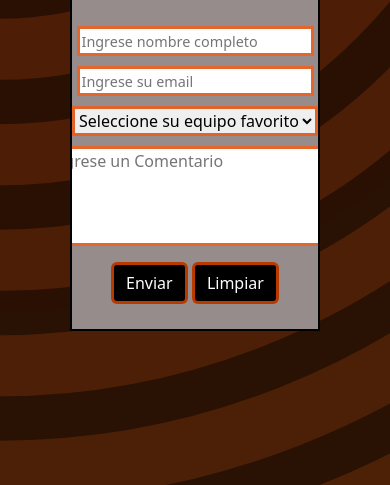
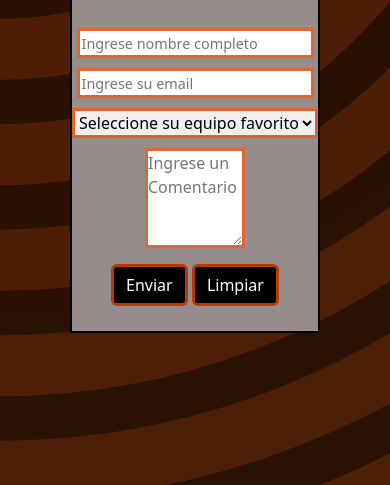
Before and after one commit to piky7/PF-Maritano, a plain HTML site: page pages/contacto.html in a window 390 px wide. Shown: the part 320-805 px from the top of the page. Drawn offline with nearby package versions, Linux system fonts and the light colour scheme.

Commit message:
fix v3 form celular

```diff
--- a/scss/modulos/_form.scss
+++ b/scss/modulos/_form.scss
@@ -22,7 +22,7 @@
 
 		width: 250px;
 		grid-area: articulo;
-		margin-bottom: 5px;
+
 	   }
 
 		.formulario{
--- a/scss/modulos/_mediaQuery.scss
+++ b/scss/modulos/_mediaQuery.scss
@@ -1,7 +1,21 @@
 @media (max-width:1023px) { // vista tablet y celular
 
 
+      .bodyContacto{
+        row-gap: 0.2px;
+        .mainContacto{
+            article{
 
+                form{
+                    div{
+                        textarea{
+                            width: 100px;
+                        }
+                    }
+                }
+            }
+        }
+      }
 
 
     .bodyEstadisticas{
```
Also changed, not shown: pages/contacto.html (+0 -1 lines), css/style.css, 1 other file.
